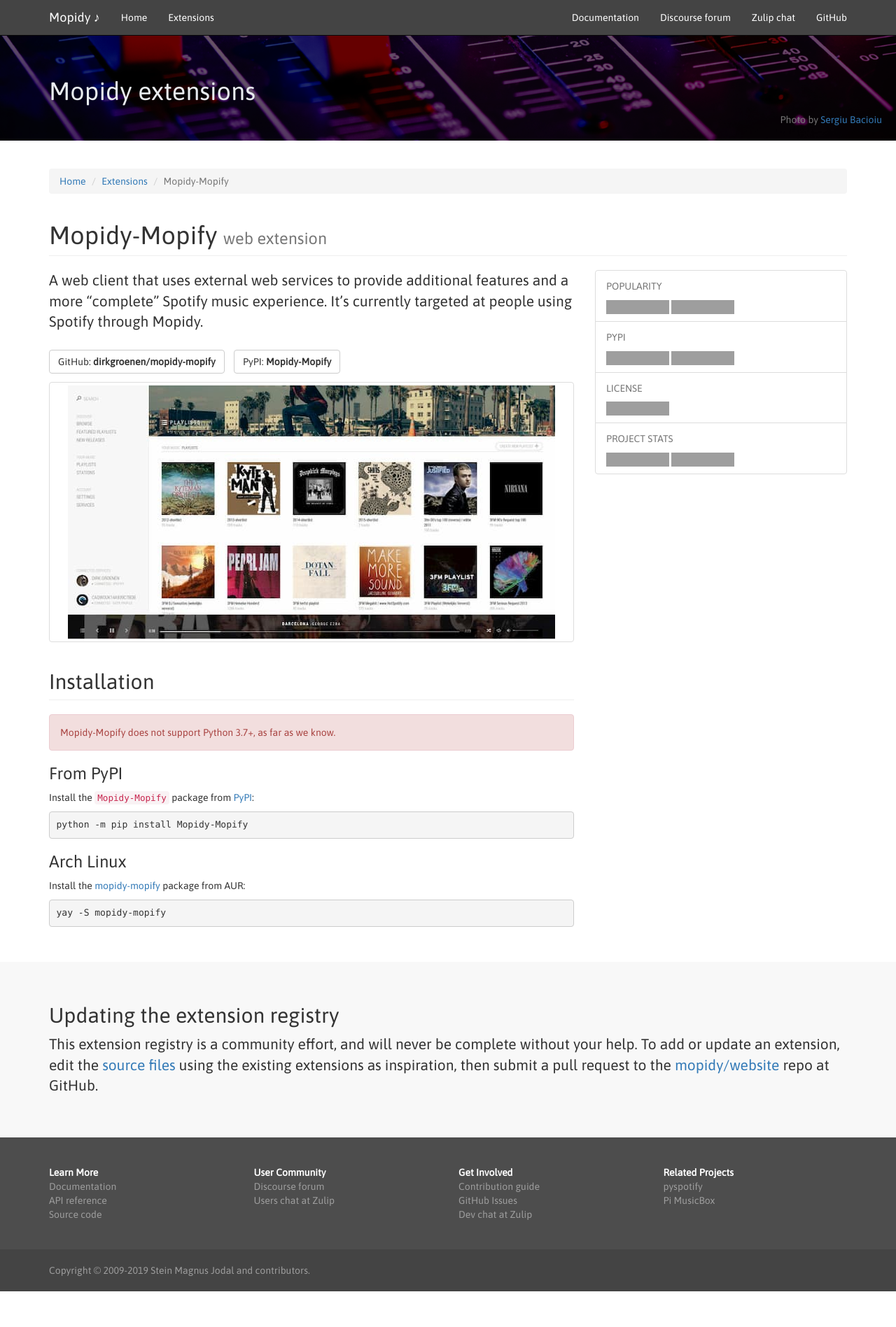
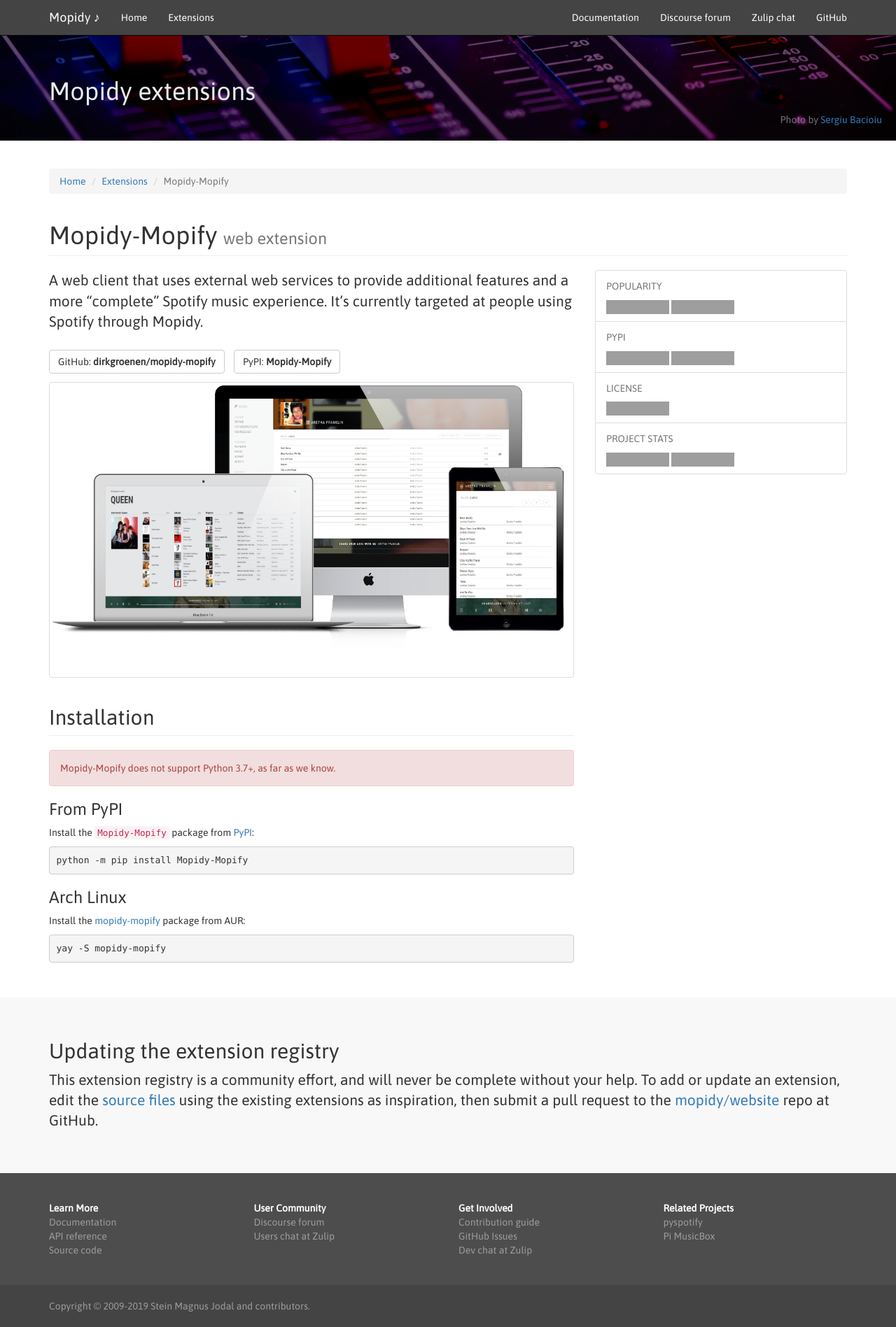
Before and after one commit to mopidy/website, a Jekyll site: the page built from _ext/mopify.md, in a window 1280 px wide. Shown: the whole page at 70% size. Built offline with Jekyll 4.4.1, drawn with Linux system fonts in a browser that asks for light colours; before the commit the page ends 1846 px from its top, so only the background shows below that; grey boxes are pictures that could not be loaded.

Commit message:
ext: Update Mopify image

```diff
--- a/_ext/mopify.md
+++ b/_ext/mopify.md
@@ -9,7 +9,7 @@
   arch-aur: mopidy-mopify
 py3: false
 images:
-  - /media/ext/mopify.jpg
+  - /media/ext/mopify.png
 ---
 
 A web client that uses external web services to provide additional features and
```
Also changed, not shown: media/ext/mopify.jpg (deleted), media/ext/mopify.png (added).
